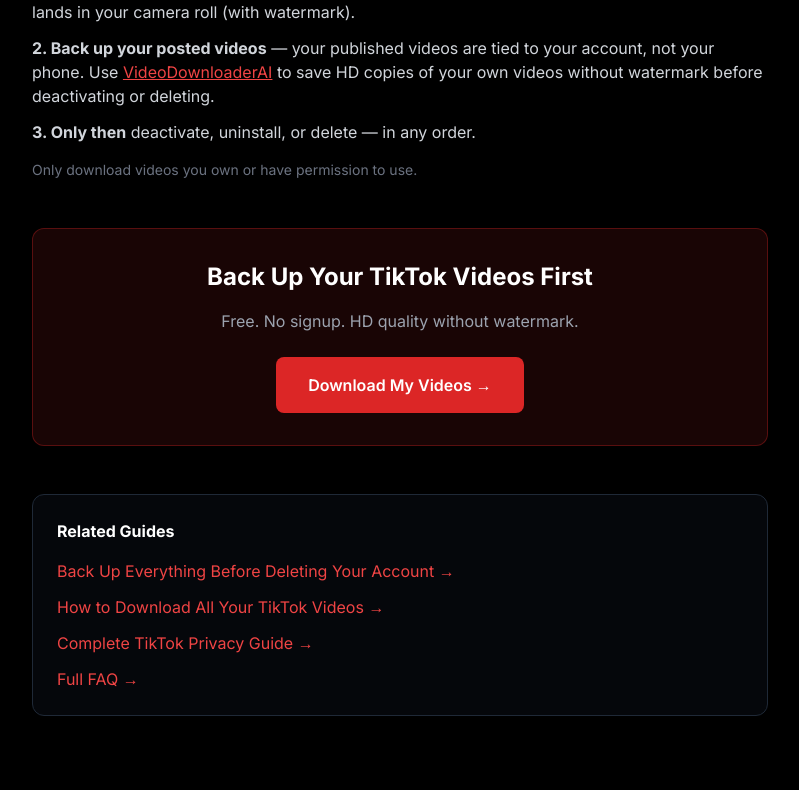
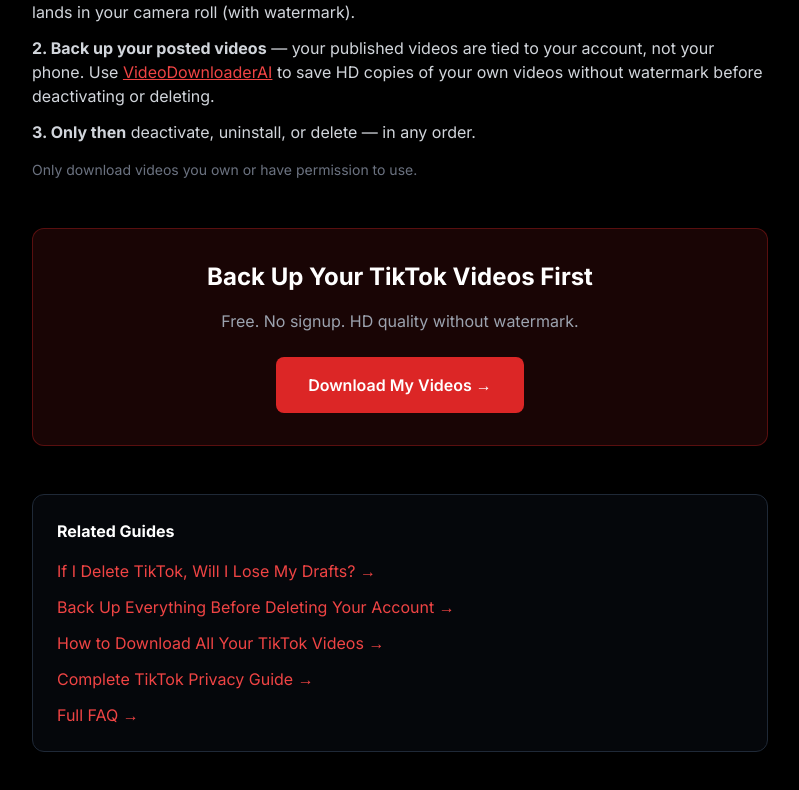
Before and after one commit to wuzesh-art/media-backup, a Next.js app: page /blog/if-i-deactivate-tiktok-will-i-lose-my-drafts in a window 1280 px wide. Shown: the part 1520-2310 px from the top of the page, without its empty margins (240-1039 px from the left). Built offline with nearby package versions, Linux system fonts and the light colour scheme.

Commit message:
Add related guide link for TikTok drafts

```diff
--- a/src/app/blog/if-i-deactivate-tiktok-will-i-lose-my-drafts/page.tsx
+++ b/src/app/blog/if-i-deactivate-tiktok-will-i-lose-my-drafts/page.tsx
@@ -193,6 +193,7 @@
           <div className="mt-12 bg-gray-900/30 border border-gray-800 rounded-xl p-6">
             <h3 className="font-bold mb-4">Related Guides</h3>
             <div className="space-y-3">
+              <a href="/blog/if-i-delete-tiktok-will-i-lose-my-drafts" className="block text-red-500 hover:text-red-400">If I Delete TikTok, Will I Lose My Drafts? →</a>
               <a href="/blog/save-tiktok-before-deleting-account" className="block text-red-500 hover:text-red-400">Back Up Everything Before Deleting Your Account →</a>
               <a href="/blog/download-all-tiktok-videos" className="block text-red-500 hover:text-red-400">How to Download All Your TikTok Videos →</a>
               <a href="/blog/tiktok-privacy-guide-complete" className="block text-red-500 hover:text-red-400">Complete TikTok Privacy Guide →</a>
```
